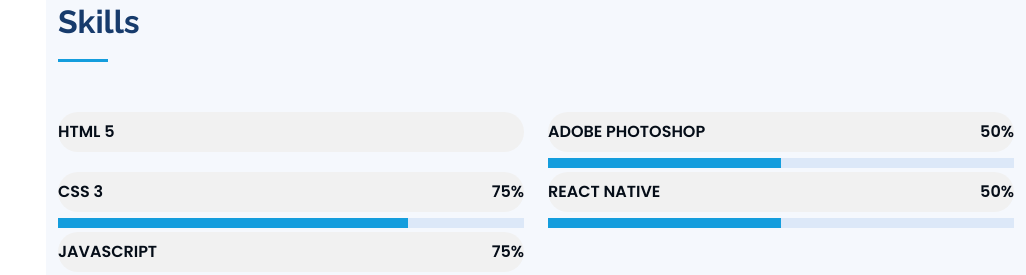
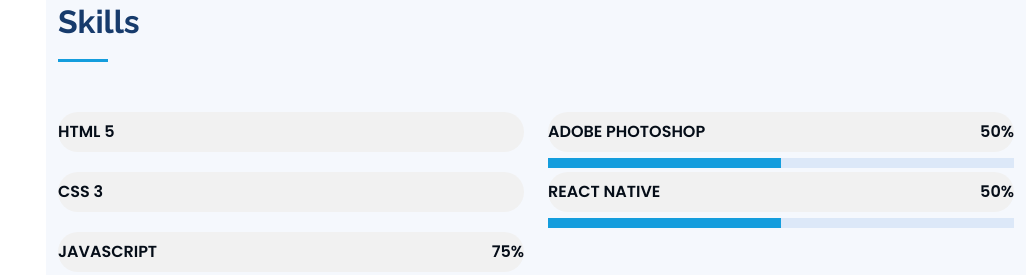
Before and after one commit to piruthuvi22/piruthuvi22.github.io, a plain HTML site: page index.html in a window 1280 px wide. Shown: the part 1157-1432 px from the top of the page, without its empty margins (254-1280 px from the left). Drawn offline with nearby package versions, Linux system fonts and the light colour scheme.

Commit message:
Update index.html

```diff
--- a/index.html
+++ b/index.html
@@ -333,16 +333,7 @@
               </div>
 
               <div class="progress">
-                <span class="skill">CSS 3<i class="val">75%</i></span>
-                <div class="progress-bar-wrap">
-                  <div
-                    class="progress-bar"
-                    role="progressbar"
-                    aria-valuenow="75"
-                    aria-valuemin="0"
-                    aria-valuemax="100"
-                  ></div>
-                </div>
+                <span class="skill">CSS 3</span>
               </div>
 
               <div class="progress">
```
